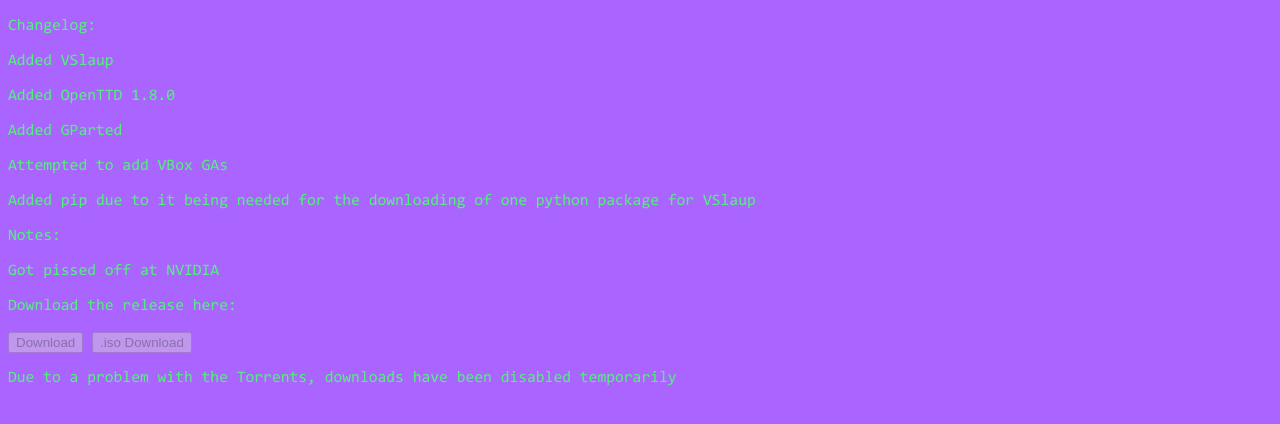
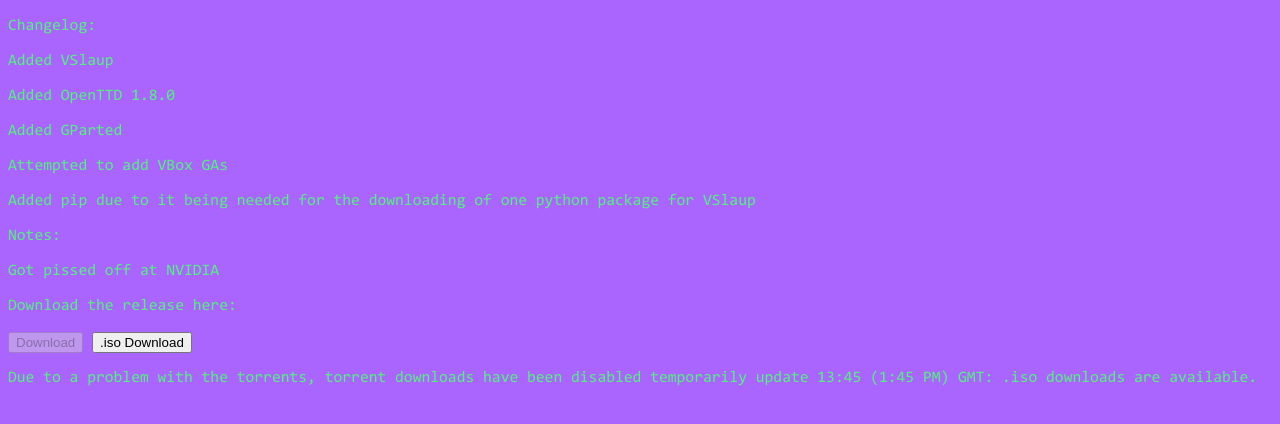
Before and after one commit to vincelinux/website, a plain HTML site: page dagger-hf2.html in a window 1280 px wide. Shown: the part 326-750 px from the top of the page. Drawn offline with Linux system fonts and the light colour scheme; files whose address does not match are found by name.

Commit message:
Update dagger-hf2.html

```diff
--- a/dagger-hf2.html
+++ b/dagger-hf2.html
@@ -28,9 +28,10 @@
 
 <a href="https://github.com/vlinux-lm/files/raw/main/DAGGER/VLinuxLE-Dagger-HF2.torrent">
 <button class="btn btn-primary btn-lg" disabled>Download</button></a>
-<a href="">
-<button class="btn btn-primary btn-lg" disabled>.iso Download</button></a>
-<p>Due to a problem with the Torrents, downloads have been disabled temporarily</p>
+<a href="https://github.com/vlinux-lm/files/raw/main/isos/VLinuxLE-Dagger-Latest.iso">
+<button class="btn btn-primary btn-lg">.iso Download</button></a>
+<p>Due to a problem with the torrents, torrent downloads have been disabled temporarily
+update 13:45 (1:45 PM) GMT: .iso downloads are available.</p>
 <!--<p>While you're waiting, check out the</p><a rel="me" href="https://mastodon.social/@vlinux">Mastodon</a><p> account this Linux Distro has!</p>-->
 </a>
 </body>
```
